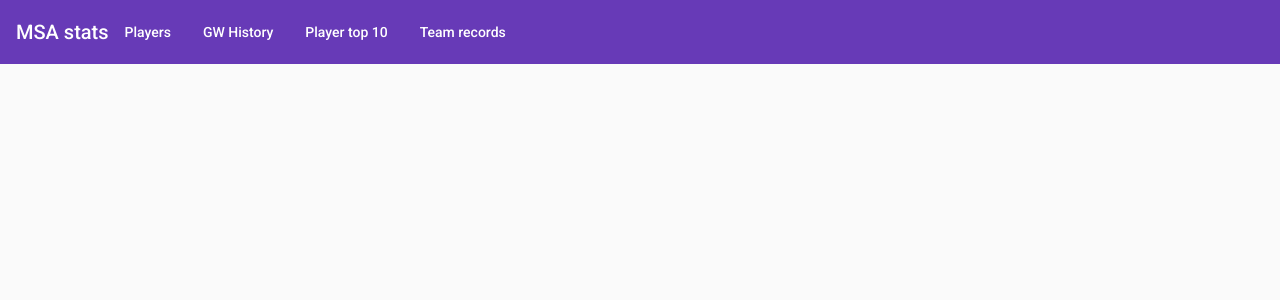
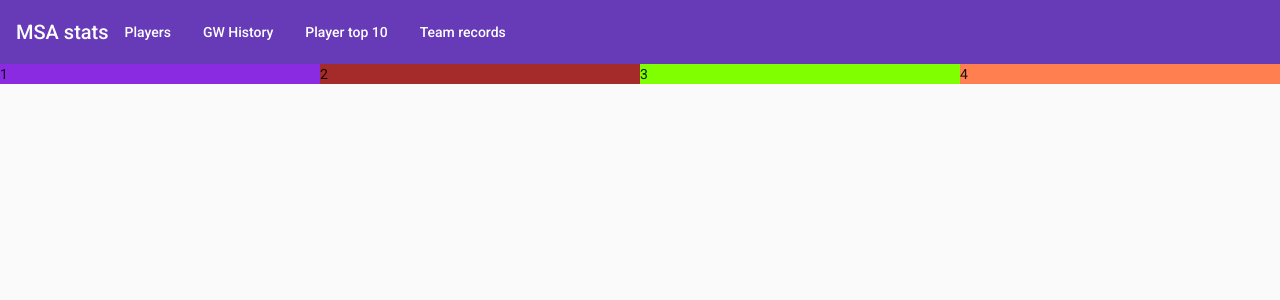
Before and after one commit to daemon025/gw-stats, an Angular app: page /player/1 in a window 1280 px wide. Before the commit this address led to /. Shown: the top 300 px of the page. Built offline with nearby package versions, Linux system fonts and the light colour scheme; no server answers.

Commit message:
player page (in progress)

```diff
--- a/src/app/app-routing.module.ts
+++ b/src/app/app-routing.module.ts
@@ -4,13 +4,15 @@ import { PlayerListComponent } from './components/player-list/player-list.compon
 import { GwHistoryComponent } from './components/gw-history/gw-history.component';
 import { PlayerTopListComponent } from './components/player-top-list/player-top-list.component';
 import { TeamTopListComponent } from './components/team-top-list/team-top-list.component';
+import { PlayerComponent } from './components/player/player.component';
 
 const routes: Routes = [
   { path: '', component: PlayerListComponent },
   { path: 'player', component: PlayerListComponent },
   { path: 'gw-history', component: GwHistoryComponent },
   { path: 'player-top', component: PlayerTopListComponent },
-  { path: 'team-top', component: TeamTopListComponent }
+  { path: 'team-top', component: TeamTopListComponent },
+  { path: 'player/:id', component: PlayerComponent }
 ];
 
 @NgModule({
--- a/src/app/app.module.ts
+++ b/src/app/app.module.ts
@@ -13,6 +13,7 @@ import { MatToolbarModule } from '@angular/material/toolbar';
 import { HttpClientModule } from '@angular/common/http';
 import { MatTableModule } from '@angular/material/table';
 import { MatExpansionModule } from '@angular/material/expansion';
+import { MatGridListModule } from '@angular/material/grid-list';
 
 import { PlayerListComponent } from './components/player-list/player-list.component';
 import { GwHistoryComponent } from './components/gw-history/gw-history.component';
@@ -41,7 +42,8 @@ import { PlayerComponent } from './components/player/player.component';
     MatTableModule,
     FlexLayoutModule,
     HttpClientModule,
-    MatExpansionModule
+    MatExpansionModule,
+    MatGridListModule
   ],
   providers: [],
   bootstrap: [AppComponent]
--- a/src/app/components/player/player.component.css
+++ b/src/app/components/player/player.component.css
@@ -0,0 +1,19 @@
+.generic-info {
+    width: 100%;
+    background-color: blueviolet;
+}
+
+.day-statistics {
+    width: 100%;
+    background-color: brown;
+}
+
+.chart-container {
+    width: 100%;
+    background-color: chartreuse;
+}
+
+.stats-container {
+    width: 100%;
+    background-color: coral;
+}
--- a/src/app/components/player/player.component.html
+++ b/src/app/components/player/player.component.html
@@ -1 +1,6 @@
-<p>player works!</p>
+<div fxLayout="row">
+    <div class="generic-info" fxFlex="50">1</div>
+    <div class="day-statistics" fxFlex="50">2</div>
+    <div class="chart-container" fxFlex="50">3</div>
+    <div class="stats-container" fxFlex="50">4</div>
+</div>
--- a/src/app/components/player/player.component.ts
+++ b/src/app/components/player/player.component.ts
@@ -1,15 +1,35 @@
-import { Component, OnInit } from '@angular/core';
+import { Component, OnInit, OnDestroy } from '@angular/core';
+import { PlayerService } from '../../services/player.service';
+import { WarService } from '../../services/war.service';
+import { ActivatedRoute } from '@angular/router';
+import { Subscription } from 'rxjs';
+import { Player } from '../../models/player';
 
 @Component({
   selector: 'app-player',
   templateUrl: './player.component.html',
   styleUrls: ['./player.component.css']
 })
-export class PlayerComponent implements OnInit {
+export class PlayerComponent implements OnInit, OnDestroy {
+  private routeSub$: Subscription;
+  private playersSub$: Subscription;
 
-  constructor() { }
+  player: Player | undefined;
+
+  constructor(private route: ActivatedRoute, private playerService: PlayerService, private warService: WarService) { }
 
   ngOnInit(): void {
+    this.routeSub$ = this.route.params.subscribe(params => {
+      const id = parseInt(params['id']);
+      this.playersSub$ = this.playerService.getPlayers(false).subscribe(r => {
+        this.player = r.find(p => p.id == id);
+      });
+    });
+  }
+
+  ngOnDestroy() {
+    this.routeSub$?.unsubscribe();
+    this.playersSub$?.unsubscribe();
   }
 
 }
--- a/tsconfig.json
+++ b/tsconfig.json
@@ -25,6 +25,7 @@
     "enableI18nLegacyMessageIdFormat": false,
     "strictInjectionParameters": true,
     "strictInputAccessModifiers": true,
-    "strictTemplates": true
+    "strictTemplates": true,
+	"strictPropertyInitialization": false
   }
 }
```
